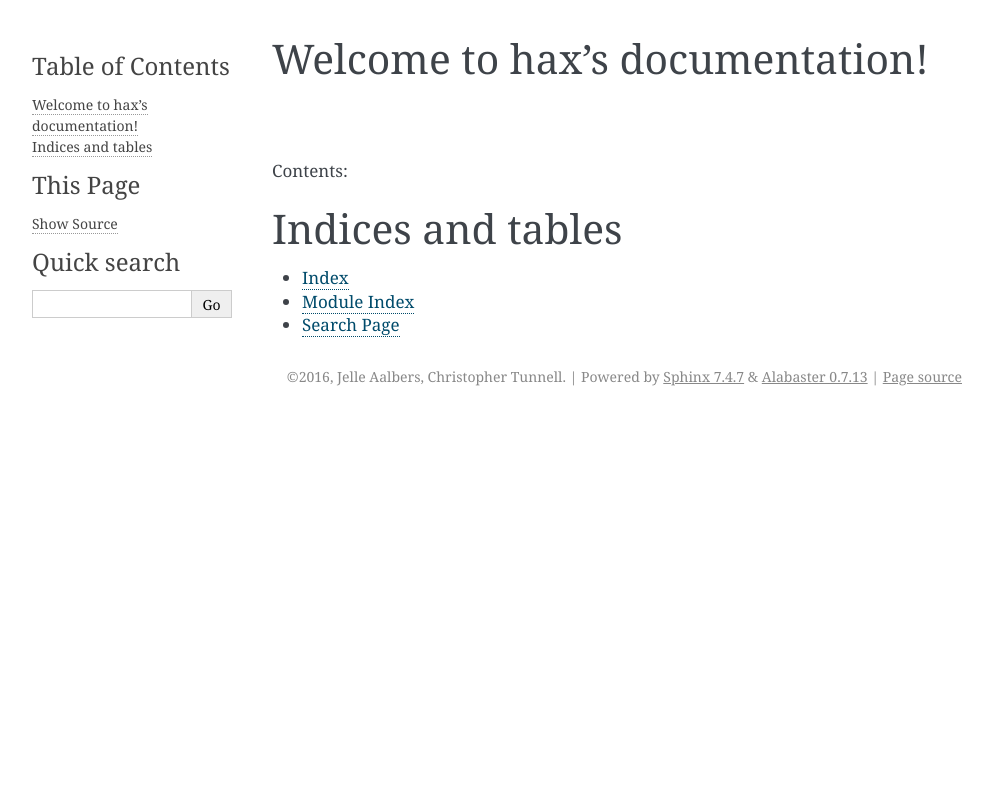
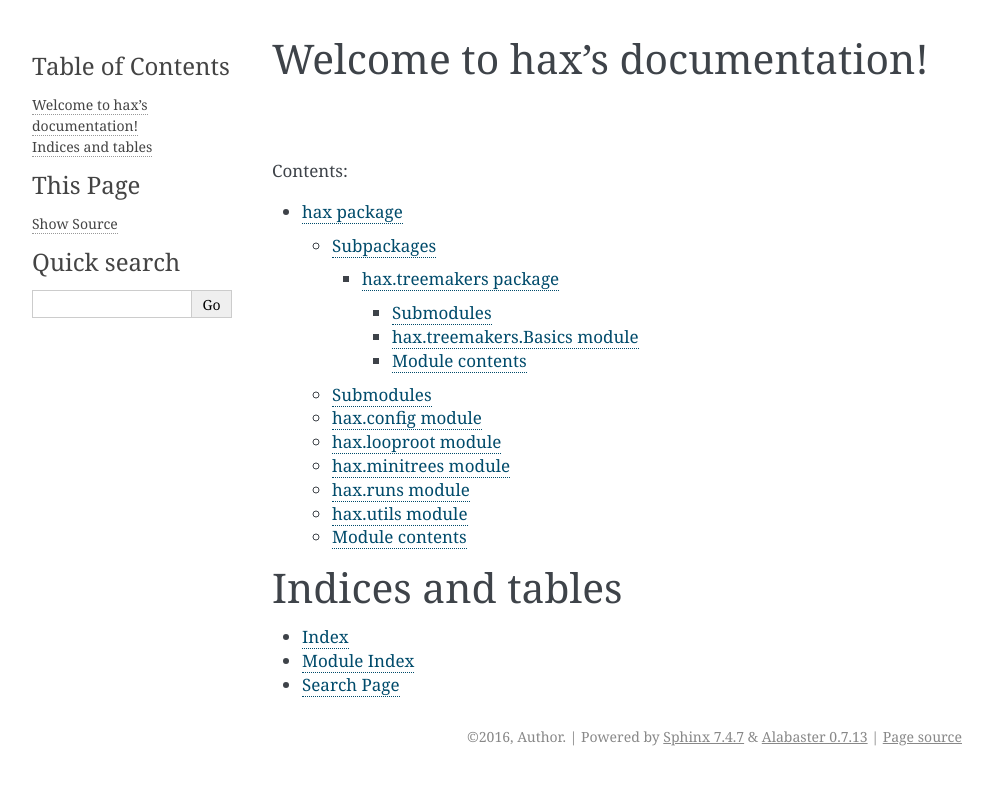
Before and after one commit to XENON1T/hax, a Sphinx documentation site: the page built from docs/index.rst, in a window 1280 px wide. Shown: the top 785 px of the page, without its empty margins (148-1140 px from the left). Built offline with Sphinx 7.4.7, drawn with Linux system fonts in a browser that asks for light colours.

```diff
--- a/docs/conf.py
+++ b/docs/conf.py
@@ -2,7 +2,7 @@
 # -*- coding: utf-8 -*-
 #
 # hax documentation build configuration file, created by
-# sphinx-quickstart on Tue Feb  2 16:05:14 2016.
+# sphinx-quickstart on Tue Feb  2 16:30:28 2016.
 #
 # This file is execfile()d with the current directory set to its
 # containing dir.
@@ -20,7 +20,20 @@ import shlex
 # If extensions (or modules to document with autodoc) are in another directory,
 # add these directories to sys.path here. If the directory is relative to the
 # documentation root, use os.path.abspath to make it absolute, like shown here.
-#sys.path.insert(0, os.path.abspath('.'))
+sys.path.insert(0, os.path.abspath('../hax'))
+
+# Mock out any C-modules, which won't work during docs building
+from unittest.mock import MagicMock
+
+class Mock(MagicMock):
+    @classmethod
+    def __getattr__(cls, name):
+        return MagicMock()
+
+MOCK_MODULES = ['ROOT', 'pax', 'rootpy', 'root_numpy', 'numpy', 'pandas']
+sys.modules.update((mod_name, Mock()) for mod_name in MOCK_MODULES)
+
+
 
 # -- General configuration ------------------------------------------------
 
@@ -32,7 +45,7 @@ import shlex
 # ones.
 extensions = [
     'sphinx.ext.autodoc',
-    'sphinx.ext.mathjax',
+    'sphinx.ext.todo',
     'sphinx.ext.viewcode',
 ]
 
@@ -52,24 +65,24 @@ master_doc = 'index'
 
 # General information about the project.
 project = 'hax'
-copyright = '2016, Jelle Aalbers, Christopher Tunnell'
-author = 'Jelle Aalbers, Christopher Tunnell'
+copyright = '2016, Author'
+author = 'Author'
 
 # The version info for the project you're documenting, acts as replacement for
 # |version| and |release|, also used in various other places throughout the
 # built documents.
 #
 # The short X.Y version.
-version = '0.0.0'
+version = ''
 # The full version, including alpha/beta/rc tags.
-release = '0.0.0'
+release = ''
 
 # The language for content autogenerated by Sphinx. Refer to documentation
 # for a list of supported languages.
 #
 # This is also used if you do content translation via gettext catalogs.
 # Usually you set "language" from the command line for these cases.
-language = None
+language = 'en'
 
 # There are two options for replacing |today|: either, you set today to some
 # non-false value, then it is used:
@@ -106,7 +119,7 @@ pygments_style = 'sphinx'
 #keep_warnings = False
 
 # If true, `todo` and `todoList` produce output, else they produce nothing.
-todo_include_todos = False
+todo_include_todos = True
 
 
 # -- Options for HTML output ----------------------------------------------
@@ -228,7 +241,7 @@ latex_elements = {
 #  author, documentclass [howto, manual, or own class]).
 latex_documents = [
   (master_doc, 'hax.tex', 'hax Documentation',
-   'Jelle Aalbers, Christopher Tunnell', 'manual'),
+   'Author', 'manual'),
 ]
 
 # The name of an image file (relative to this directory) to place at the top of
@@ -287,3 +300,73 @@ texinfo_documents = [
 
 # If true, do not generate a @detailmenu in the "Top" node's menu.
 #texinfo_no_detailmenu = False
+
+
+# -- Options for Epub output ----------------------------------------------
+
+# Bibliographic Dublin Core info.
+epub_title = project
+epub_author = author
+epub_publisher = author
+epub_copyright = copyright
+
+# The basename for the epub file. It defaults to the project name.
+#epub_basename = project
+
+# The HTML theme for the epub output. Since the default themes are not optimized
+# for small screen space, using the same theme for HTML and epub output is
+# usually not wise. This defaults to 'epub', a theme designed to save visual
+# space.
+#epub_theme = 'epub'
+
+# The language of the text. It defaults to the language option
+# or 'en' if the language is not set.
+#epub_language = ''
+
+# The scheme of the identifier. Typical schemes are ISBN or URL.
+#epub_scheme = ''
+
+# The unique identifier of the text. This can be a ISBN number
+# or the project homepage.
+#epub_identifier = ''
+
+# A unique identification for the text.
+#epub_uid = ''
+
+# A tuple containing the cover image and cover page html template filenames.
+#epub_cover = ()
+
+# A sequence of (type, uri, title) tuples for the guide element of content.opf.
+#epub_guide = ()
+
+# HTML files that should be inserted before the pages created by sphinx.
+# The format is a list of tuples containing the path and title.
+#epub_pre_files = []
+
+# HTML files shat should be inserted after the pages created by sphinx.
+# The format is a list of tuples containing the path and title.
+#epub_post_files = []
+
+# A list of files that should not be packed into the epub file.
+epub_exclude_files = ['search.html']
+
+# The depth of the table of contents in toc.ncx.
+#epub_tocdepth = 3
+
+# Allow duplicate toc entries.
+#epub_tocdup = True
+
+# Choose between 'default' and 'includehidden'.
+#epub_tocscope = 'default'
+
+# Fix unsupported image types using the Pillow.
+#epub_fix_images = False
+
+# Scale large images.
+#epub_max_image_width = 0
+
+# How to display URL addresses: 'footnote', 'no', or 'inline'.
+#epub_show_urls = 'inline'
+
+# If false, no index is generated.
+#epub_use_index = True
--- /dev/null
+++ b/docs/hax.rst
@@ -0,0 +1,61 @@
+hax package
+===========
+
+Subpackages
+-----------
+
+.. toctree::
+
+    hax.treemakers
+
+Submodules
+----------
+
+hax.config module
+-----------------
+
+.. automodule:: hax.config
+    :members:
+    :undoc-members:
+    :show-inheritance:
+
+hax.looproot module
+-------------------
+
+.. automodule:: hax.looproot
+    :members:
+    :undoc-members:
+    :show-inheritance:
+
+hax.minitrees module
+--------------------
+
+.. automodule:: hax.minitrees
+    :members:
+    :undoc-members:
+    :show-inheritance:
+
+hax.runs module
+---------------
+
+.. automodule:: hax.runs
+    :members:
+    :undoc-members:
+    :show-inheritance:
+
+hax.utils module
+----------------
+
+.. automodule:: hax.utils
+    :members:
+    :undoc-members:
+    :show-inheritance:
+
+
+Module contents
+---------------
+
+.. automodule:: hax
+    :members:
+    :undoc-members:
+    :show-inheritance:
--- /dev/null
+++ b/docs/hax.treemakers.rst
@@ -0,0 +1,22 @@
+hax.treemakers package
+======================
+
+Submodules
+----------
+
+hax.treemakers.Basics module
+----------------------------
+
+.. automodule:: hax.treemakers.Basics
+    :members:
+    :undoc-members:
+    :show-inheritance:
+
+
+Module contents
+---------------
+
+.. automodule:: hax.treemakers
+    :members:
+    :undoc-members:
+    :show-inheritance:
--- a/docs/index.rst
+++ b/docs/index.rst
@@ -9,8 +9,9 @@ Welcome to hax's documentation!
 Contents:
 
 .. toctree::
-   :maxdepth: 2
+   :maxdepth: 4
 
+   hax
 
 
 Indices and tables
```
Also changed, not shown: other parts of docs/index.rst (+1 -1 lines), 2 other files.
